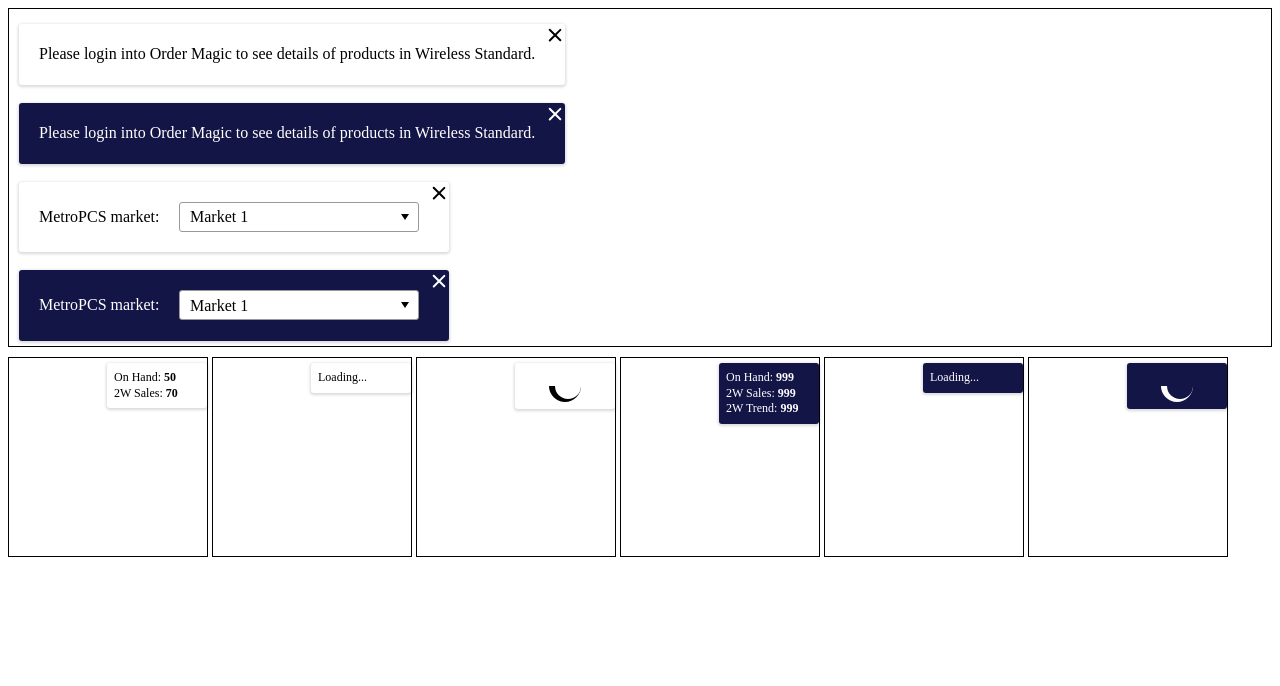
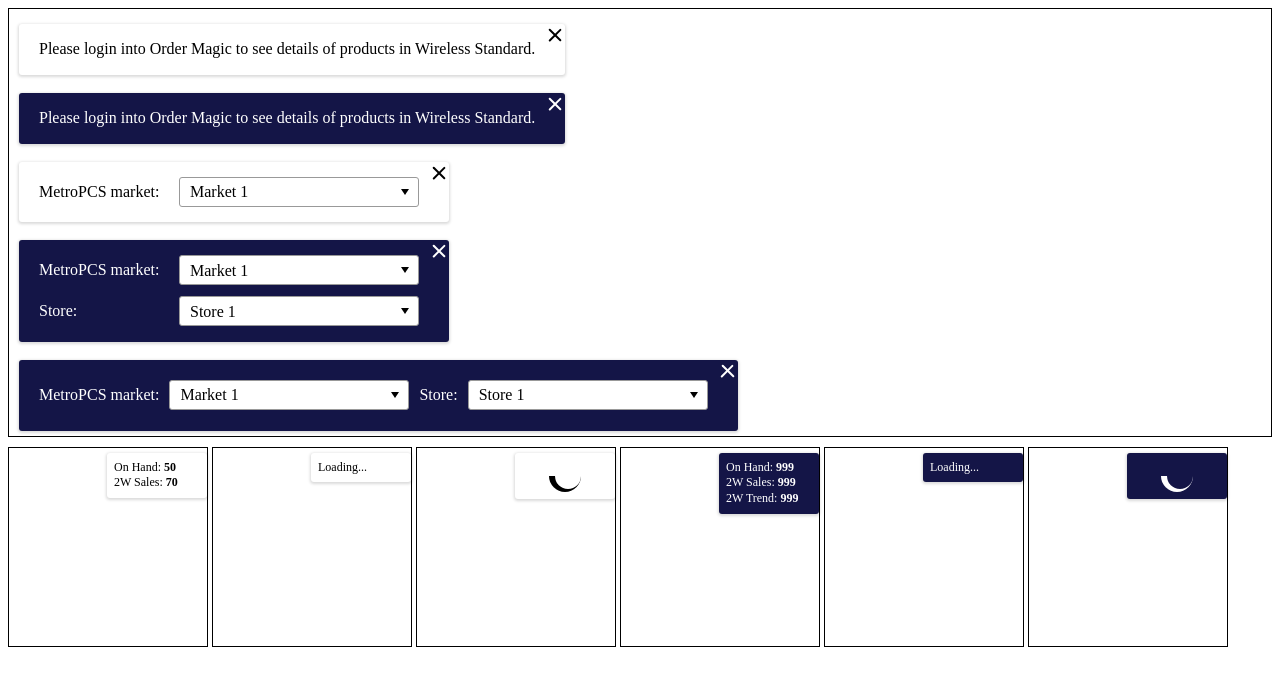
Before and after one commit to whats0n/order-magic, a plain HTML site: page tmobile-budge.html in a window 1280 px wide. Drawn offline with Linux system fonts and the light colour scheme.

Commit message:
add select store

```diff
--- a/idoo.css
+++ b/idoo.css
@@ -128,12 +128,34 @@
 	display: inline-block;
 	vertical-align: top;
 	box-sizing: border-box;
-	padding: 20px 30px 20px 20px;
+	/*padding: 20px 30px 20px 20px;*/
+	padding: 15px 30px 15px 20px;
 	border-radius: 3px;
 	max-width: 645px;
 	color: #000;
 	background: #fff;
 	box-shadow: 0 1px 3px 1px rgba(0,0,0,0.15);
+}
+
+.badge_inline {
+	padding: 20px 30px 20px 20px;
+	max-width: 800px;
+}
+
+.badge_inline .badge__group-item {
+	float: left;
+}
+
+.badge_inline .badge__group-item:not(:last-child) {
+	margin-right: 10px;
+}
+
+.badge_inline .badge__label {
+	width: auto;
+}
+
+.badge_block .badge__group-item:not(:last-child) {
+	margin-bottom: 10px;
 }
 
 .badge * {
@@ -184,6 +206,12 @@
 .badge__title {
 	font-size: 16px;
 	line-height: 1.3;
+}
+
+.badge__group-item:after {
+	content: '';
+	display: block;
+	clear: both;
 }
 
 .badge__group:after {
--- a/tmobile-budge.html
+++ b/tmobile-budge.html
@@ -145,6 +145,10 @@
 			line-height: 1.3;
 		}
 
+		.badge__group:not(:last-child) {
+			margin-bottom: 10px;
+		}
+
 		.badge__group:after {
 			content: '';
 			display: block;
@@ -234,9 +238,10 @@
 		</div>
 		<br>
 		<br>
-		<div class="badge badge_purple">
+		<div class="badge badge_purple badge_block">
 			<button class="badge__close"></button>
 			<div class="badge__group">
+				<div class="badge__group-item">
 					<div class="badge__label">MetroPCS market:</div>
 					<div class="badge__field">
 						<div class="badge__select-wrapper">
@@ -245,6 +250,50 @@
 								<option value="Market 2">Market 2</option>
 								<option value="Market 3">Market 3</option>
 							</select>
+						</div>
+					</div>
+				</div>
+				<div class="badge__group-item">
+					<div class="badge__label">Store:</div>
+					<div class="badge__field">
+						<div class="badge__select-wrapper">
+							<select class="badge__select">
+								<option value="Store 1">Store 1</option>
+								<option value="Store 2">Store 2</option>
+								<option value="Store 3">Store 3</option>
+							</select>
+						</div>
+					</div>
+				</div>
+			</div>
+		</div>
+		<br>
+		<br>
+		<div class="badge badge_purple badge_inline">
+			<button class="badge__close"></button>
+			<div class="badge__group">
+				<div class="badge__group-item">
+					<div class="badge__label">MetroPCS market:</div>
+					<div class="badge__field">
+						<div class="badge__select-wrapper">
+							<select class="badge__select">
+								<option value="Market 1">Market 1</option>
+								<option value="Market 2">Market 2</option>
+								<option value="Market 3">Market 3</option>
+							</select>
+						</div>
+					</div>
+				</div>
+				<div class="badge__group-item">
+					<div class="badge__label">Store:</div>
+					<div class="badge__field">
+						<div class="badge__select-wrapper">
+							<select class="badge__select">
+								<option value="Store 1">Store 1</option>
+								<option value="Store 2">Store 2</option>
+								<option value="Store 3">Store 3</option>
+							</select>
+						</div>
 					</div>
 				</div>
 			</div>
```
Lines whose indentation alone changed are shown as unchanged.
